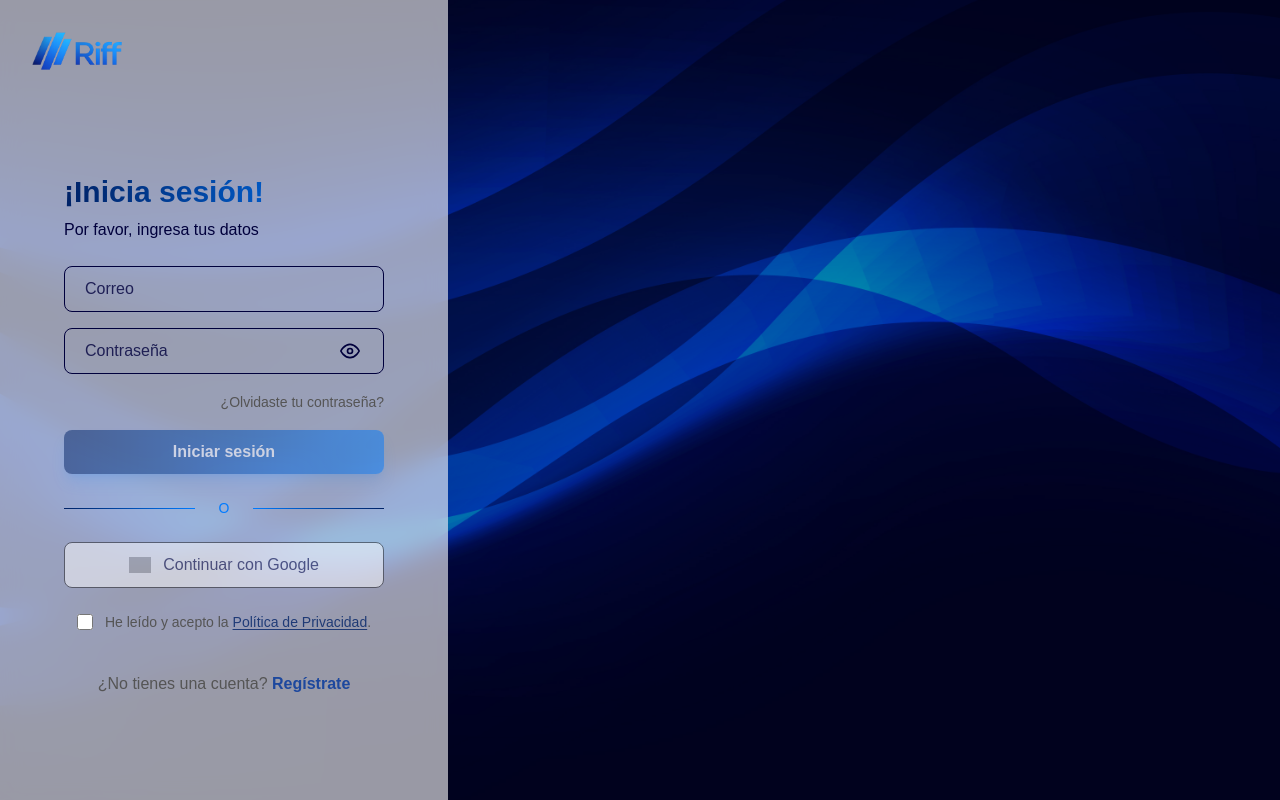
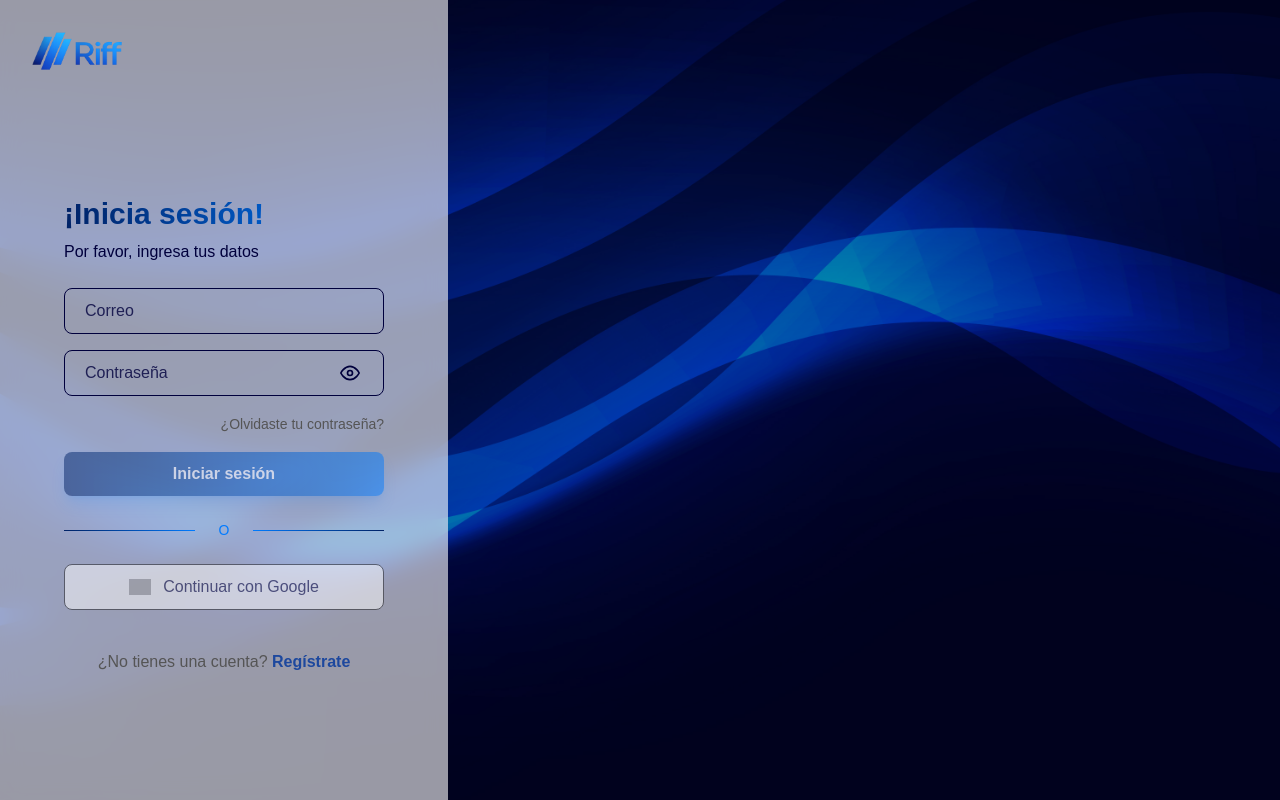
Before and after one commit to Riff-UP/frontend, a Next.js app: page /login in a window 1280 px wide. Built offline with nearby package versions, Linux system fonts and the light colour scheme; no server answers; grey boxes are pictures that could not be loaded.

Commit message:
without politics in login

```diff
--- a/src/app/components/auth/Login.tsx
+++ b/src/app/components/auth/Login.tsx
@@ -136,21 +136,6 @@ export default function Login() {
         </span>
       </button>
 
-      <label className="flex items-center justify-center gap-3 text-xs sm:text-sm text-riff-text-secondary text-center">
-        <input
-          type="checkbox"
-          checked={acceptedPrivacy}
-          onChange={(e) => setAcceptedPrivacy(e.target.checked)}
-          className="h-4 w-4 rounded border border-riff-login accent-riff-primary"
-        />
-        <span>
-          He leído y acepto la{' '}
-          <Link href="/privacy" className="text-riff-primary-dark/80 hover:text-riff-primary-dark underline underline-offset-2">
-            Política de Privacidad
-          </Link>
-          .
-        </span>
-      </label>
 
       {/* Link a registro */}
       <p className="text-center text-riff-text-secondary pt-4">
```
